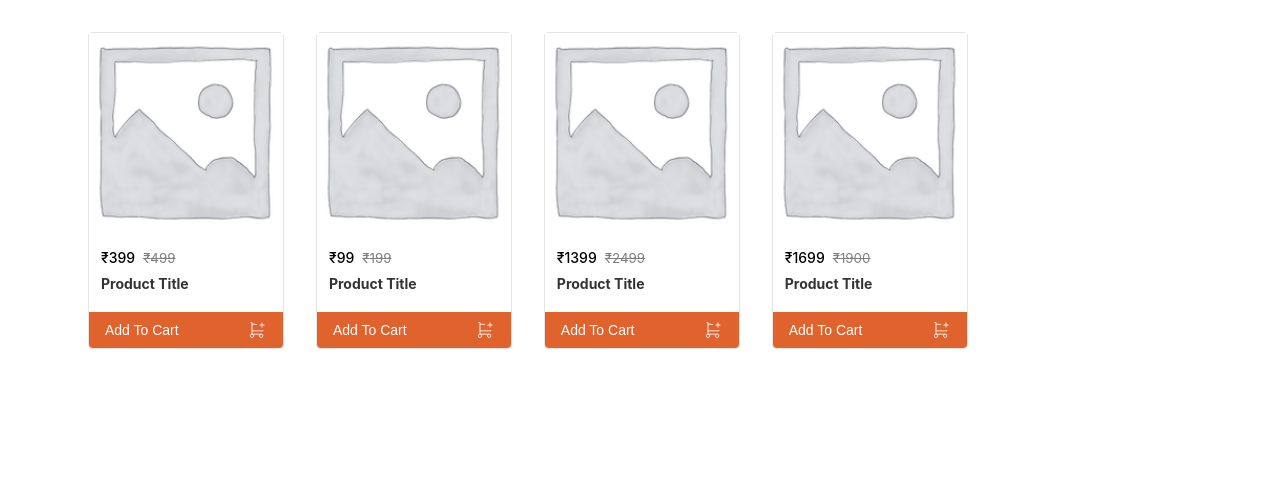
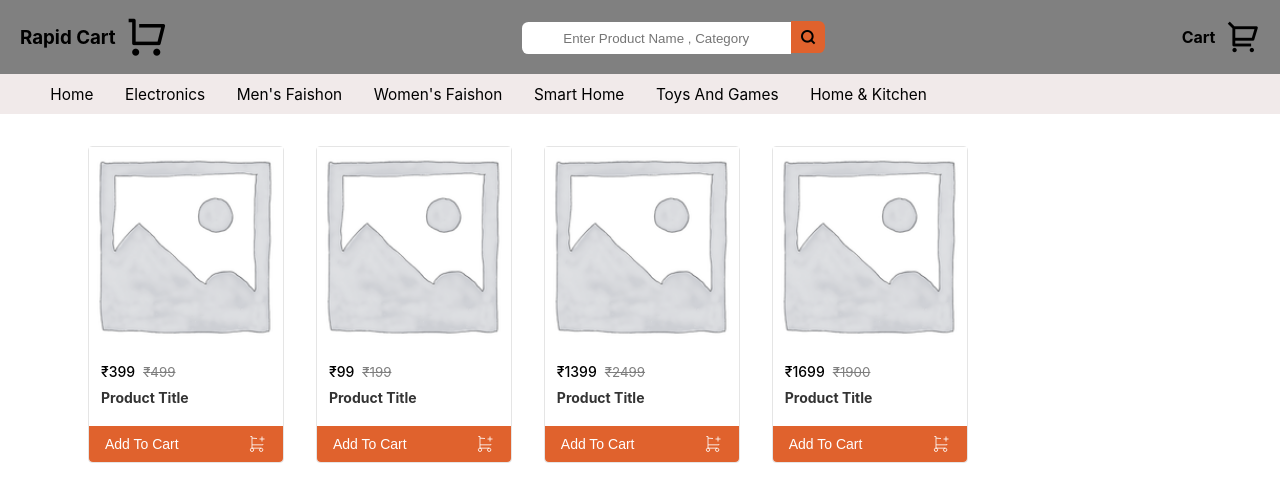
Before and after one commit to sunnykr7781/Rapid-cart, a React (Create React App) app: page / in a window 1280 px wide. Shown: the top 502 px of the page. Built offline with nearby package versions, Linux system fonts and the light colour scheme.

Commit message:
added header and subheader

```diff
--- a/public/index.html
+++ b/public/index.html
@@ -2,6 +2,10 @@
 <html lang="en">
   <head>
     <meta charset="utf-8" />
+    <link
+      href="https://cdn.jsdelivr.net/npm/remixicon@4.1.0/fonts/remixicon.css"
+      rel="stylesheet"
+    />
     <link rel="icon" href="%PUBLIC_URL%/favicon.ico" />
     <meta name="viewport" content="width=device-width, initial-scale=1" />
     <meta name="theme-color" content="#000000" />
--- a/src/App.js
+++ b/src/App.js
@@ -1,7 +1,12 @@
 import Product from "./components/Products/Product"
+import Header from "./components/layout/Header"
+import SubHeader from "./components/layout/SubHeader"
 const App = () => {
   return (
     <>
+      <Header />
+
+      <SubHeader />
       <Product />
     </>
   )
--- /dev/null
+++ b/src/components/layout/Header.jsx
@@ -0,0 +1,26 @@
+const Header = () => {
+  return (
+    <>
+      <div className="main">
+        <div className="logo">
+          <h3>rapid cart</h3>
+          <i class="ri-shopping-cart-line"></i>
+        </div>
+        <div className="searchbar">
+          <form action="">
+            <input type="text" placeholder="enter product name , category" />
+          </form>
+          <div className="icon">
+            <i class="ri-search-line"></i>
+          </div>
+        </div>
+        <div className="cart">
+          <h4>cart</h4>
+          <i class="ri-shopping-cart-2-line"></i>
+        </div>
+      </div>
+    </>
+  )
+}
+
+export default Header
--- /dev/null
+++ b/src/components/layout/SubHeader.jsx
@@ -0,0 +1,32 @@
+const SubHeader = () => {
+  return (
+    <>
+      <div className="main2">
+        <div className="same">
+          <h4>home</h4>
+        </div>
+        <div className="same">
+          <h4>electronics</h4>
+        </div>
+        <div className="same">
+          <h4>men's faishon</h4>
+        </div>
+        <div className="same">
+          <h4>women's faishon</h4>
+        </div>
+        <div className="same">
+          <h4>smart home</h4>
+        </div>
+        <div className="same">
+          <h4>toys and games</h4>
+        </div>
+        <div className="same">
+          <h4>home & kitchen</h4>
+        </div>
+
+      </div>
+    </>
+  )
+}
+
+export default SubHeader
--- a/src/index.scss
+++ b/src/index.scss
@@ -1,5 +1,6 @@
 @import "./styles/variables";
 @import "./styles/items.scss";
+@import "./styles/layout.scss";
 * {
   margin: 0;
   padding: 0;
--- /dev/null
+++ b/src/styles/layout.scss
@@ -0,0 +1,75 @@
+.main {
+  display: flex;
+  justify-content: space-between;
+  align-items: center;
+  background-color: grey;
+  padding: 14px 20px;
+}
+.logo {
+  display: flex;
+  align-items: center;
+  gap: 10px;
+  i {
+    font-size: 3.3vw;
+  }
+}
+.searchbar {
+  height: 15px;
+  display: flex;
+  align-items: center;
+
+  margin-left: -3px;
+  input {
+    height: 32px;
+    width: 21vw;
+    text-align: center;
+    border: 0px solid $black;
+    border-radius: 0.5vw 0vw 0vw 0.5vw;
+    margin-top: 2px;
+  }
+  i {
+    background-color: $primary;
+    padding: 7.9px 9px;
+    border-radius: 0vw 0.5vw 0.5vw 0vw;
+
+    font-weight: bold;
+  }
+}
+.cart {
+  display: flex;
+  align-items: center;
+  gap: 10px;
+  i {
+    font-size: 2.7vw;
+  }
+}
+.main2 {
+  padding-left: 3.7vw;
+  height: 5vh;
+  background-color: rgba(213, 194, 194, 0.342);
+  display: flex;
+  align-items: center;
+  gap: 2vw;
+
+  &--.same {
+    height: 100%;
+
+    // display: flex;
+    // align-items: center;
+  }
+  h4 {
+    height: 100%;
+    width: 100%;
+    font-size: 1.2vw;
+    font-weight: 400;
+    border-radius: 2px;
+    padding: 0 3px;
+    cursor: pointer;
+    // background-color: red;
+  }
+  h4:hover {
+    background-color: rgb(248, 188, 77);
+    transition: all ease-in-out 1.3s;
+    scale: 1.3;
+  }
+}
```
